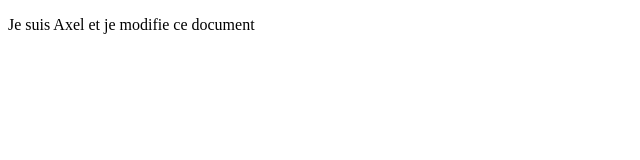
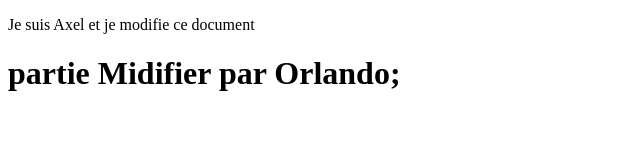
Before and after one commit to D-orlando84/coursGit, a plain HTML site: page Question_3_c.html in a window 1280 px wide. Shown: the whole page, without its empty margins (0-640 px from the left). Drawn offline with Linux system fonts and the light colour scheme.

Commit message:
Update Question_3_c.html

```diff
--- a/Question_3_c.html
+++ b/Question_3_c.html
@@ -5,5 +5,6 @@
     </head>
 <body>
     <p>Je suis Axel et je modifie ce document</p>
+    <h1>partie Midifier par Orlando; </h1>
 </body>
 </html>
```
